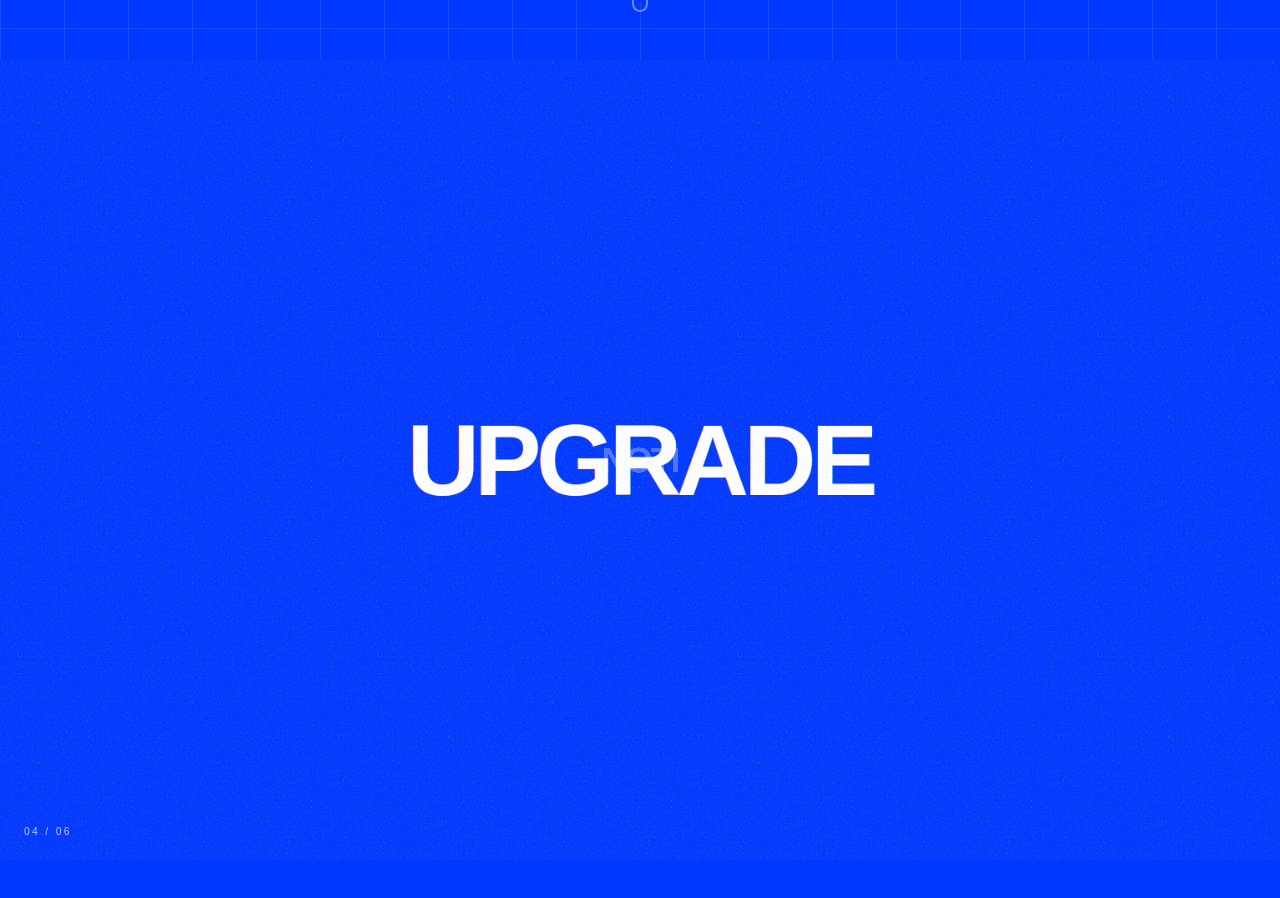
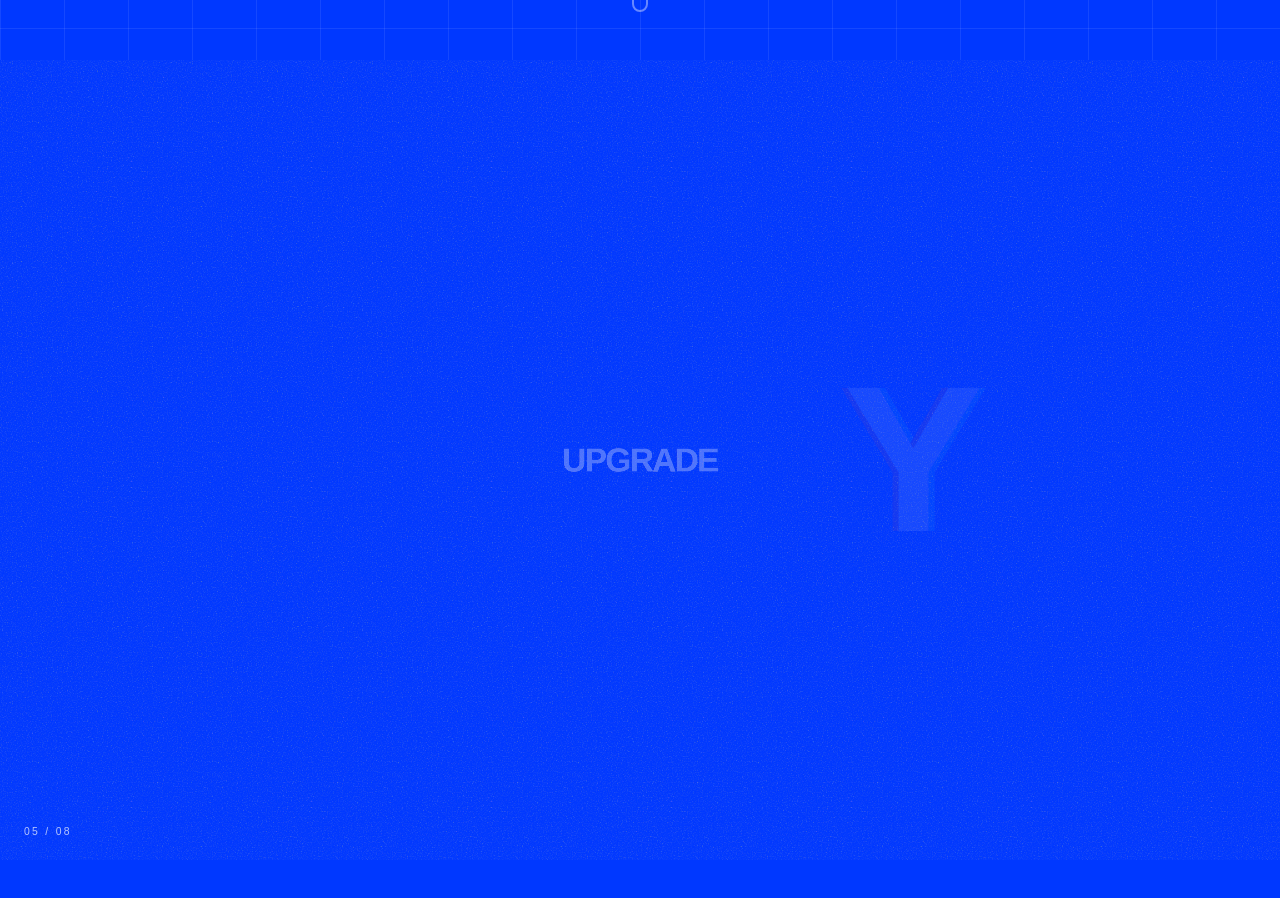
Before and after one commit to alzabirr/blue_samurai, a Next.js app: page / in a window 1280 px wide. Shown: the part 740-1638 px from the top of the page. Built offline with nearby package versions, Linux system fonts and the light colour scheme.

Commit message:
style: ensure Meet our products stays in single line with whitespace-nowrap

```diff
--- a/components/ui/hero.tsx
+++ b/components/ui/hero.tsx
@@ -36,6 +36,8 @@ const ArrowBlack2 = () => (
 
 
 const PROJECT_SECTIONS = [
+  "Meet our products",
+  "Snappy",
   "Medi reminder",
   "Krabby",
   "Nappy",
@@ -116,8 +118,8 @@ export const Component = () => {
           sections={PROJECT_SECTIONS}
           className="bg-[#0038FF] text-white"
           textClassName="text-white"
-          columnClassName="w-full max-w-5xl text-center text-[clamp(3.5rem,14vw,7.5rem)] font-black uppercase tracking-tighter leading-[0.92]"
-          runway="70vh"
+          columnClassName="w-auto max-w-[95vw] text-center text-[clamp(2.2rem,7.5vw,5.5rem)] font-black uppercase tracking-tighter leading-none whitespace-nowrap"
+          runway="65vh"
           hint={null}
         />
       </section>
```
Also changed, not shown: 1 other file (tests, documents, lock files or other folders).
